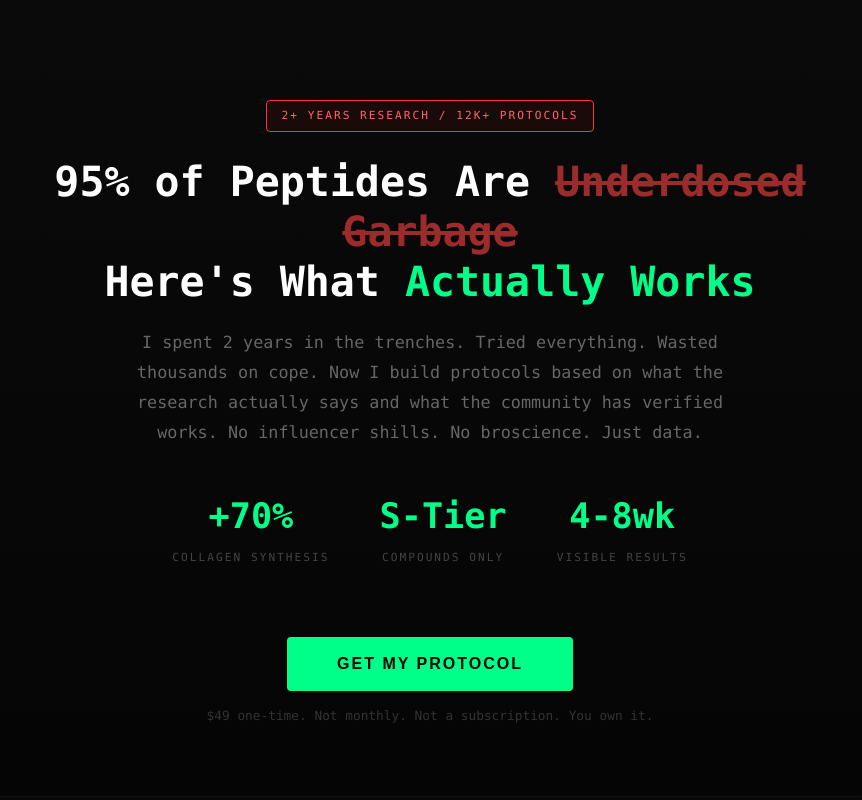
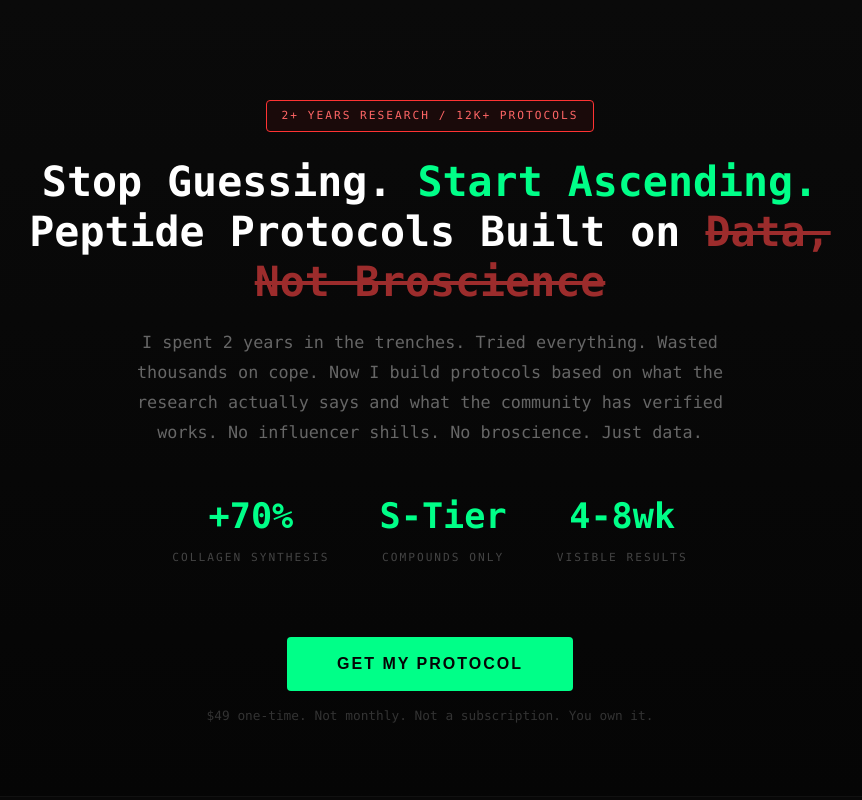
Before and after one commit to 0xverif/peptidestack, a website: page index.html in a window 1280 px wide. Shown: the top 800 px of the page, without its empty margins (210-1072 px from the left). Drawn offline with Linux system fonts and the light colour scheme.

Commit message:
Update hero headline for better conversion
Co-Authored-By: Claude Opus 4.5 <noreply@anthropic.com>

```diff
--- a/index.html
+++ b/index.html
@@ -235,7 +235,7 @@
         <div class="hero">
             <div class="container">
                 <div class="badge">2+ Years Research / 12K+ Protocols</div>
-                <h1>95% of Peptides Are <span class="red">Underdosed Garbage</span><br>Here's What <span>Actually Works</span></h1>
+                <h1>Stop Guessing. <span>Start Ascending.</span><br>Peptide Protocols Built on <span class="red">Data, Not Broscience</span></h1>
                 <p class="subtitle">I spent 2 years in the trenches. Tried everything. Wasted thousands on cope. Now I build protocols based on what the research actually says and what the community has verified works. No influencer shills. No broscience. Just data.</p>
                 <div class="stats-row">
                     <div class="stat-item"><div class="stat-number">+70%</div><div class="stat-label">Collagen Synthesis</div></div>
```
